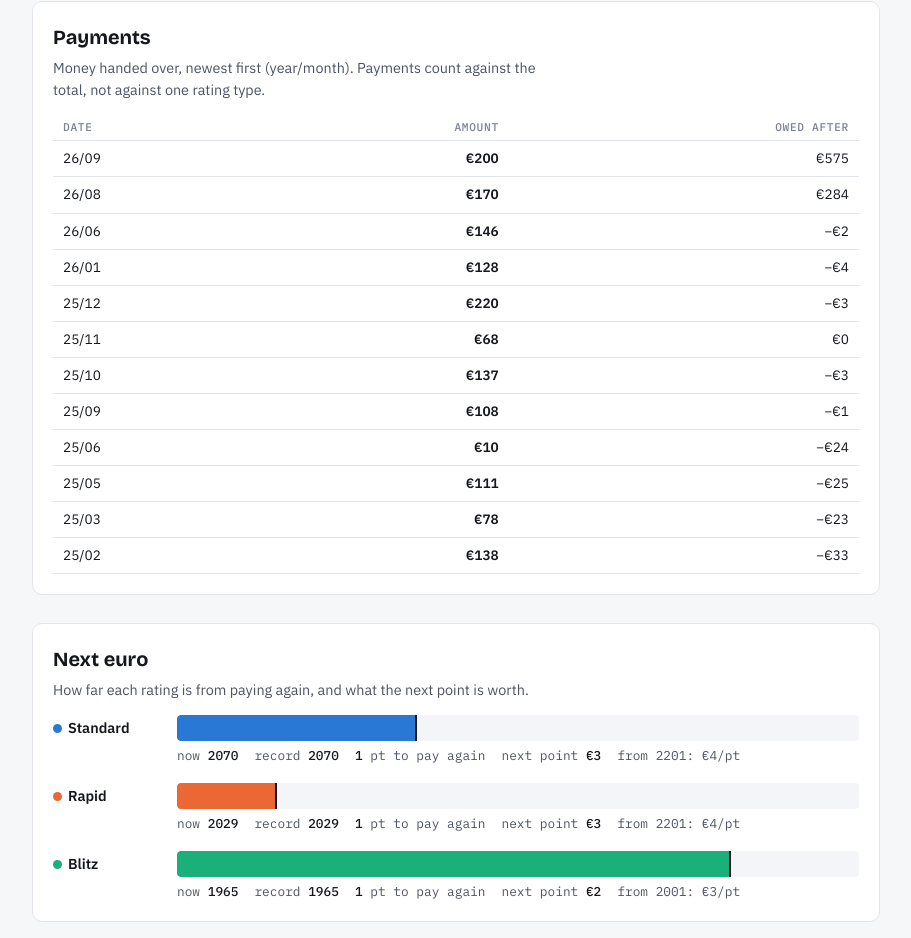
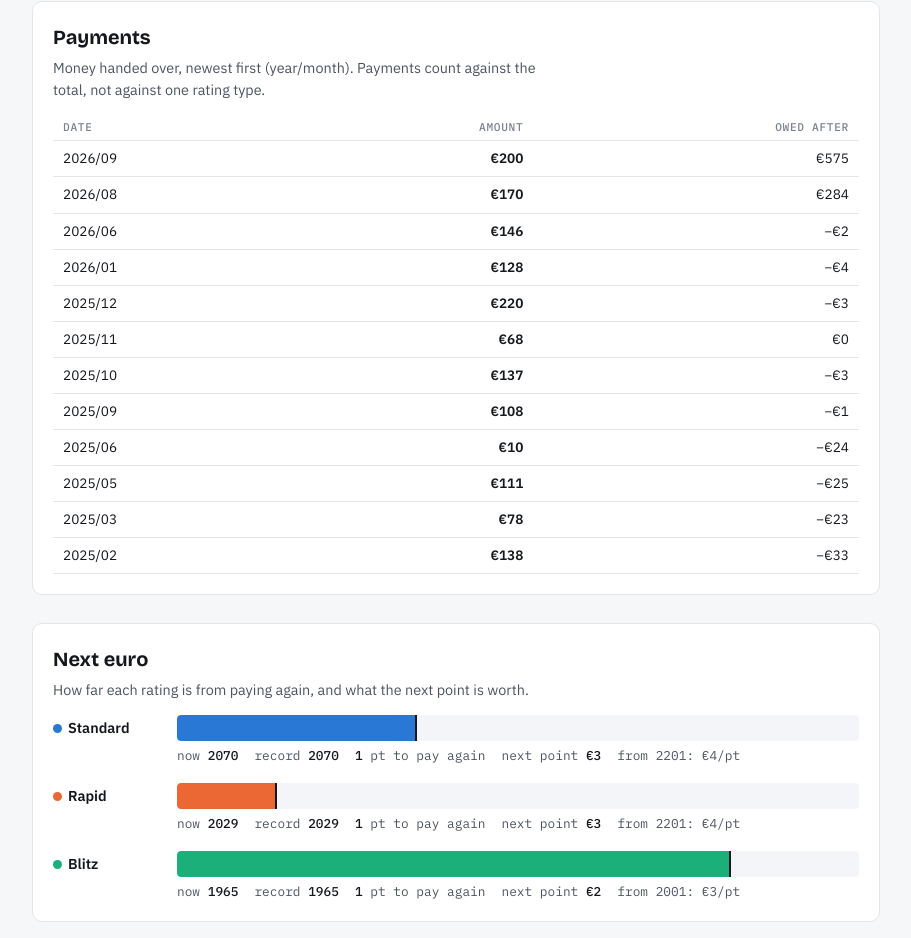
Before and after one commit to tomyka/PauliusChess, a website: page site/index.html in a window 1280 px wide. Shown: the part 1492-2430 px from the top of the page, without its empty margins (184-1095 px from the left). Drawn offline with nearby package versions, Linux system fonts and the light colour scheme.

Commit message:
style: show payment dates as YYYY/MM
Co-Authored-By: Claude Opus 5.5 <noreply@anthropic.com>

```diff
--- a/site/index.html
+++ b/site/index.html
@@ -331,7 +331,7 @@ const yearTicks = MONTHS.map((d, i) => d.getMonth() === 0 ? i : -1).filter(i =>
 const formUrl = `https://github.com/${data.repo}/actions/workflows/record-payout.yml`;
 document.getElementById("payments").innerHTML = PAID.length
   ? `<table class="pay"><thead><tr><th>Date</th><th>Amount</th><th>Owed after</th></tr></thead><tbody>` +
-    PAID.slice().reverse().map(p => `<tr><td>${p.date.slice(2, 4)}/${p.date.slice(5, 7)}</td><td class="eur">${eur(p.eur)}</td><td>${eur(earnedBy(p.i) - p.cum)}</td></tr>`).join("") +
+    PAID.slice().reverse().map(p => `<tr><td>${p.date.slice(0, 4)}/${p.date.slice(5, 7)}</td><td class="eur">${eur(p.eur)}</td><td>${eur(earnedBy(p.i) - p.cum)}</td></tr>`).join("") +
     `</tbody></table>`
   : `<p class="empty">No payments recorded yet. Add one with the <a href="${formUrl}">Record payout</a> form (repo owner only).</p>`;
 
```
Also changed, not shown: README.md.
